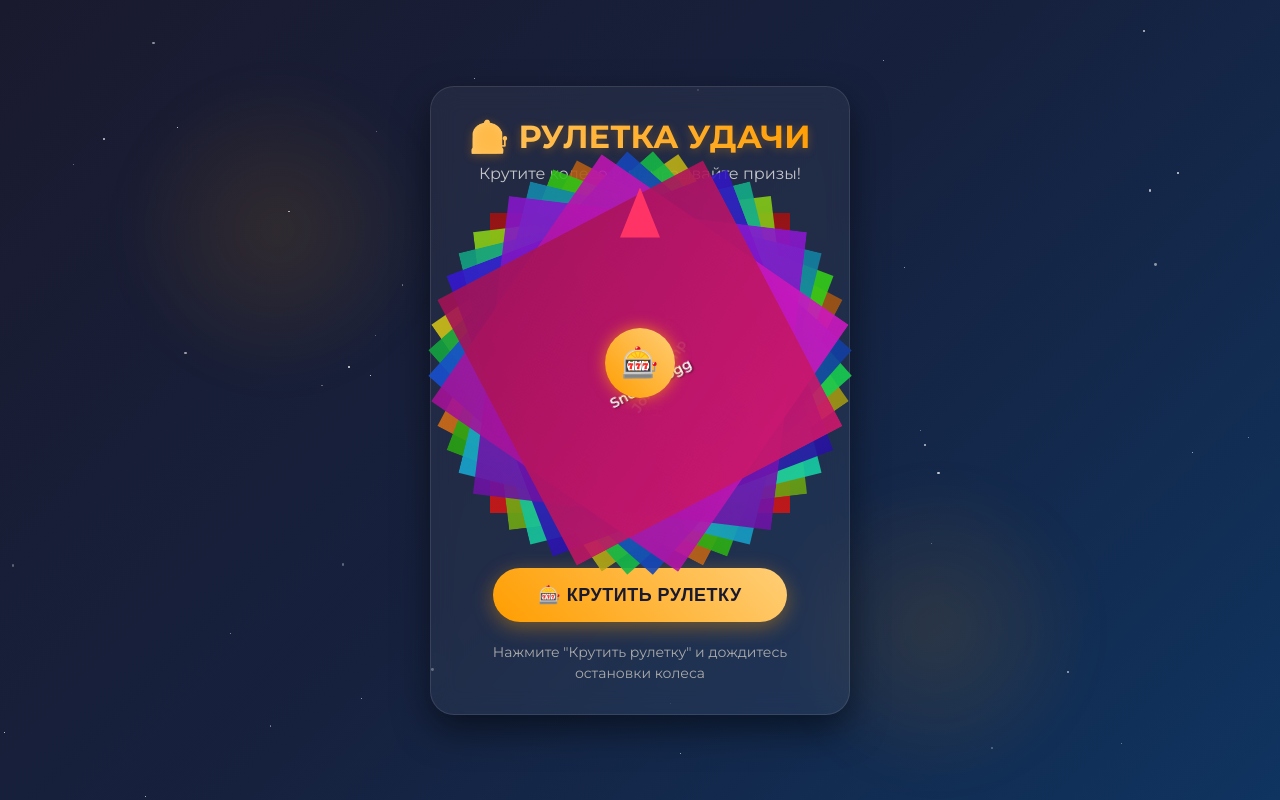
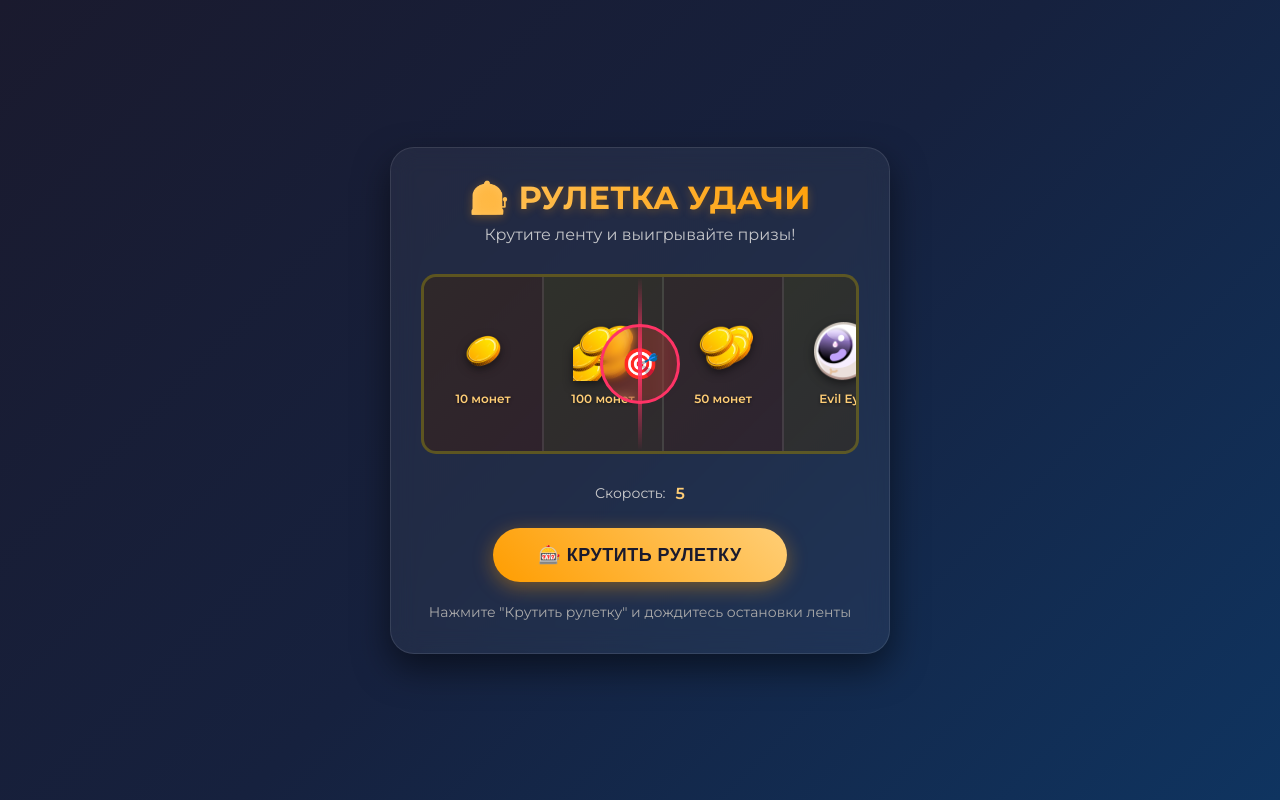
Before and after one commit to giftforyou777/my-roulette-app, a plain HTML site: page index.html in a window 1280 px wide. Drawn offline with Linux system fonts and the light colour scheme.

Commit message:
Update index.html

```diff
--- a/index.html
+++ b/index.html
@@ -32,7 +32,7 @@
             padding: 30px;
             text-align: center;
             box-shadow: 0 15px 35px rgba(0, 0, 0, 0.5);
-            max-width: 420px;
+            max-width: 500px;
             width: 100%;
             border: 1px solid rgba(255, 255, 255, 0.1);
             position: relative;
@@ -65,76 +65,87 @@
         .roulette-container {
             position: relative;
             margin: 30px 0;
-            perspective: 1000px;
+            height: 180px;
+            overflow: hidden;
+            border-radius: 15px;
+            background: rgba(0, 0, 0, 0.3);
+            border: 3px solid rgba(255, 215, 0, 0.3);
         }
 
-        .wheel-wrapper {
-            position: relative;
-            width: 300px;
-            height: 300px;
-            margin: 0 auto;
+        .roulette-track {
+            display: flex;
+            position: absolute;
+            height: 100%;
+            left: 0;
+            transition: transform 0.1s linear;
         }
 
-        .wheel {
-            width: 100%;
-            height: 100%;
-            position: relative;
-            transform-style: preserve-3d;
-            transition: transform 4s cubic-bezier(0.17, 0.67, 0.83, 0.67);
-            border-radius: 50%;
-            box-shadow: 0 0 0 10px rgba(255, 157, 0, 0.2),
-                        inset 0 0 0 10px rgba(0, 0, 0, 0.3);
-        }
-
-        .wheel-item {
-            position: absolute;
-            width: 100%;
+        .roulette-item {
+            width: 120px;
             height: 100%;
             display: flex;
             flex-direction: column;
             align-items: center;
             justify-content: center;
-            font-size: 14px;
-            font-weight: 600;
-            text-align: center;
-            transform-origin: center;
-            backface-visibility: hidden;
-            color: #fff;
-            text-shadow: 1px 1px 2px rgba(0, 0, 0, 0.6);
-            overflow: hidden;
+            padding: 15px;
+            background: linear-gradient(135deg, rgba(255, 215, 0, 0.1), rgba(255, 140, 0, 0.1));
+            border-right: 2px solid rgba(255, 255, 255, 0.1);
+            position: relative;
+            flex-shrink: 0;
+        }
+
+        .roulette-item:nth-child(2n) {
+            background: linear-gradient(135deg, rgba(255, 140, 0, 0.1), rgba(255, 69, 0, 0.1));
         }
 
         .prize-image {
-            width: 40px;
-            height: 40px;
+            width: 60px;
+            height: 60px;
             object-fit: contain;
-            margin-bottom: 5px;
-            filter: drop-shadow(0 2px 3px rgba(0, 0, 0, 0.4));
+            margin-bottom: 10px;
+            filter: drop-shadow(0 3px 5px rgba(0, 0, 0, 0.5));
+            transition: transform 0.3s ease;
         }
 
-        .pointer {
+        .roulette-item:hover .prize-image {
+            transform: scale(1.1);
+        }
+
+        .prize-name {
+            font-size: 12px;
+            font-weight: 600;
+            text-align: center;
+            color: #ffce76;
+            text-shadow: 0 1px 3px rgba(0, 0, 0, 0.5);
+        }
+
+        .center-line {
             position: absolute;
-            top: -25px;
+            top: 0;
             left: 50%;
             transform: translateX(-50%);
-            width: 40px;
-            height: 50px;
-            background: linear-gradient(45deg, #ff3366, #ff3366);
-            clip-path: polygon(50% 0%, 0% 100%, 100% 100%);
+            width: 4px;
+            height: 100%;
+            background: linear-gradient(to bottom, transparent, #ff3366, transparent);
             z-index: 10;
-            filter: drop-shadow(0 3px 5px rgba(0, 0, 0, 0.4));
         }
 
-        .pointer::after {
-            content: '';
+        .center-marker {
             position: absolute;
-            top: 5px;
+            top: 50%;
             left: 50%;
-            transform: translateX(-50%);
-            width: 15px;
-            height: 15px;
-            background: #ff3366;
+            transform: translate(-50%, -50%);
+            width: 80px;
+            height: 80px;
+            background: rgba(255, 51, 102, 0.2);
+            border: 3px solid #ff3366;
             border-radius: 50%;
+            z-index: 5;
+            display: flex;
+            align-items: center;
+            justify-content: center;
+            font-size: 30px;
+            backdrop-filter: blur(5px);
         }
 
         .spin-button {
@@ -187,7 +198,7 @@
             -webkit-text-fill-color: transparent;
         }
 
-        .prize-name {
+        .prize-name-large {
             font-size: 26px;
             font-weight: 700;
             color: #ffce76;
@@ -237,71 +248,50 @@
             z-index: 1;
         }
 
-        .background-effects {
-            position: fixed;
-            top: 0;
-            left: 0;
-            width: 100%;
-            height: 100%;
-            pointer-events: none;
-            z-index: 0;
-        }
-
-        .star {
-            position: absolute;
-            background: white;
-            border-radius: 50%;
-            opacity: 0.3;
-            animation: twinkle 5s infinite;
-        }
-
-        @keyframes twinkle {
-            0%, 100% { opacity: 0.3; }
-            50% { opacity: 0.8; }
-        }
-
-        .glow {
-            position: absolute;
-            width: 300px;
-            height: 300px;
-            border-radius: 50%;
-            background: radial-gradient(circle, rgba(255, 157, 0, 0.2) 0%, transparent 70%);
-            filter: blur(20px);
-            animation: pulse 4s infinite alternate;
-        }
-
-        @keyframes pulse {
-            0% { opacity: 0.3; transform: scale(0.9); }
-            100% { opacity: 0.6; transform: scale(1.1); }
-        }
-
         .instructions {
             margin-top: 20px;
             font-size: 14px;
             color: #aaa;
             line-height: 1.5;
         }
+
+        .speed-control {
+            margin-top: 15px;
+            display: flex;
+            align-items: center;
+            justify-content: center;
+            gap: 10px;
+        }
+
+        .speed-label {
+            font-size: 14px;
+            color: #ccc;
+        }
+
+        .speed-value {
+            font-weight: 600;
+            color: #ffce76;
+        }
     </style>
 </head>
 <body>
-    <div class="background-effects">
-        <div class="glow" style="top: 10%; left: 10%;"></div>
-        <div class="glow" style="top: 60%; right: 15%;"></div>
-    </div>
-
     <div class="container">
         <div class="header">
             <h1 class="title">🎰 РУЛЕТКА УДАЧИ</h1>
-            <p class="subtitle">Крутите колесо и выигрывайте призы!</p>
+            <p class="subtitle">Крутите ленту и выигрывайте призы!</p>
         </div>
 
         <div class="roulette-container">
-            <div class="pointer"></div>
-            <div class="wheel-wrapper">
-                <div class="wheel" id="wheel">
-                    <!-- Wheel items will be generated by JavaScript -->
+            <div class="center-line"></div>
+            <div class="center-marker">🎯</div>
+            <div class="roulette-track" id="rouletteTrack">
+                <!-- Roulette items will be generated by JavaScript -->
             </div>
         </div>
+
+        <div class="speed-control">
+            <span class="speed-label">Скорость:</span>
+            <span class="speed-value" id="speedValue">5</span>
         </div>
 
         <button class="spin-button" id="spinButton">🎰 КРУТИТЬ РУЛЕТКУ</button>
@@ -314,12 +304,12 @@
         <div class="prize-display" id="prizeDisplay">
             <div class="prize-title">🎉 ПОЗДРАВЛЯЕМ!</div>
             <img class="prize-image-large" id="prizeImageLarge" src="" alt="Приз">
-            <div class="prize-name" id="prizeName"></div>
+            <div class="prize-name-large" id="prizeName"></div>
             <p>Ваш приз скоро будет зачислен</p>
         </div>
 
         <div class="instructions">
-            <p>Нажмите "Крутить рулетку" и дождитесь остановки колеса</p>
+            <p>Нажмите "Крутить рулетку" и дождитесь остановки ленты</p>
         </div>
     </div>
 
@@ -340,66 +330,47 @@
             { name: "Snoop Dogg", probability: 0.01, image: "gift13.png" }
         ];
 
-        const wheel = document.getElementById('wheel');
+        const rouletteTrack = document.getElementById('rouletteTrack');
         const spinButton = document.getElementById('spinButton');
         const prizeDisplay = document.getElementById('prizeDisplay');
         const prizeName = document.getElementById('prizeName');
         const prizeImageLarge = document.getElementById('prizeImageLarge');
         const loading = document.getElementById('loading');
+        const speedValue = document.getElementById('speedValue');
 
-        // Create wheel items
-        function createWheelItems() {
-            wheel.innerHTML = '';
+        let isSpinning = false;
+        let animationId = null;
+        let currentSpeed = 5;
+        let currentPosition = 0;
+        let targetPrize = null;
 
+        // Create roulette items with infinite loop effect
+        function createRouletteItems() {
+            rouletteTrack.innerHTML = '';
+
+            // Create multiple copies for seamless infinite effect
+            for (let copy = 0; copy < 3; copy++) {
                 prizes.forEach((prize, index) => {
-                const angle = (360 / prizes.length) * index;
                     const item = document.createElement('div');
-                item.className = 'wheel-item';
-                item.style.transform = `rotate(${angle}deg)`;
+                    item.className = 'roulette-item';
 
-                // Create background color based on index
-                const hue = (index * 360 / prizes.length);
-                item.style.background = `linear-gradient(${angle}deg, hsla(${hue}, 80%, 45%, 0.9), hsla(${hue}, 80%, 35%, 0.9))`;
-
-                // Create image element for the prize
                     const img = document.createElement('img');
                     img.className = 'prize-image';
                     img.src = `images/${prize.image}`;
                     img.alt = prize.name;
 
-                // Create text element
                     const text = document.createElement('div');
+                    text.className = 'prize-name';
                     text.textContent = prize.name;
 
                     item.appendChild(img);
                     item.appendChild(text);
-                wheel.appendChild(item);
+                    rouletteTrack.appendChild(item);
                 });
-
-            // Add center circle
-            const center = document.createElement('div');
-            center.style.position = 'absolute';
-            center.style.top = '50%';
-            center.style.left = '50%';
-            center.style.transform = 'translate(-50%, -50%)';
-            center.style.width = '70px';
-            center.style.height = '70px';
-            center.style.background = 'linear-gradient(45deg, #ff9d00, #ffce76)';
-            center.style.borderRadius = '50%';
-            center.style.boxShadow = '0 0 15px rgba(255, 157, 0, 0.7)';
-            center.style.zIndex = '5';
-            center.style.display = 'flex';
-            center.style.alignItems = 'center';
-            center.style.justifyContent = 'center';
-            center.style.fontSize = '30px';
-            center.innerHTML = '🎰';
-
-            wheel.appendChild(center);
+            }
         }
 
-        let isSpinning = false;
-
-        spinButton.addEventListener('click', async () => {
+        function startSpinning() {
             if (isSpinning) return;
 
             isSpinning = true;
@@ -407,32 +378,55 @@
             prizeDisplay.style.display = 'none';
 
             // Select random prize based on probability
-            const randomPrize = selectPrize();
+            targetPrize = selectPrize();
 
-            // Calculate rotation (multiple full rotations + prize position)
-            const fullRotations = 5 + Math.floor(Math.random() * 3);
-            const prizeIndex = prizes.findIndex(p => p.name === randomPrize.name);
-            const prizeAngle = (360 / prizes.length) * prizeIndex;
-            const totalRotation = (fullRotations * 360) + (360 - prizeAngle) + 180;
+            // Calculate target position (center of the target prize)
+            const targetIndex = prizes.findIndex(p => p.name === targetPrize.name);
+            const targetPosition = -(targetIndex * 120 + 60); // 120px per item, 60px to center
 
-            // Apply spinning animation
-            wheel.style.transition = 'transform 4s cubic-bezier(0.17, 0.67, 0.83, 0.67)';
-            wheel.style.transform = `rotate(${totalRotation}deg)`;
+            // Add some random offset for natural feel
+            const randomOffset = (Math.random() - 0.5) * 240;
+            const finalTargetPosition = targetPosition + randomOffset - (120 * prizes.length * 2);
 
-            // Create confetti effect
-            createConfetti();
+            // Start animation
+            animateRoulette(finalTargetPosition);
+        }
 
-            // Show prize after animation
-            setTimeout(() => {
-                prizeName.textContent = randomPrize.name;
-                prizeImageLarge.src = `images/${randomPrize.image}`;
+        function animateRoulette(targetPosition) {
+            const startPosition = currentPosition;
+            const startTime = performance.now();
+            const duration = 4000; // 4 seconds
+
+            function updateAnimation(currentTime) {
+                const elapsed = currentTime - startTime;
+                const progress = Math.min(elapsed / duration, 1);
+
+                // Easing function for smooth deceleration
+                const easing = 1 - Math.pow(1 - progress, 3);
+
+                currentPosition = startPosition + (targetPosition - startPosition) * easing;
+                rouletteTrack.style.transform = `translateX(${currentPosition}px)`;
+
+                if (progress < 1) {
+                    animationId = requestAnimationFrame(updateAnimation);
+                } else {
+                    // Animation complete
+                    isSpinning = false;
+                    spinButton.disabled = false;
+
+                    // Show prize
+                    prizeName.textContent = targetPrize.name;
+                    prizeImageLarge.src = `images/${targetPrize.image}`;
                     prizeDisplay.style.display = 'block';
 
                     // Send data to Telegram
                     loading.style.display = 'block';
-                sendPrizeToTelegram(randomPrize);
-            }, 4000);
-        });
+                    sendPrizeToTelegram(targetPrize);
+                }
+            }
+
+            animationId = requestAnimationFrame(updateAnimation);
+        }
 
         function selectPrize() {
             const random = Math.random() * 100;
@@ -446,46 +440,6 @@
             }
 
             return prizes[0]; // Fallback
-        }
-
-        function createConfetti() {
-            for (let i = 0; i < 60; i++) {
-                const confetti = document.createElement('div');
-                confetti.className = 'confetti';
-                confetti.style.left = Math.random() * 100 + 'vw';
-
-                // Random confetti shapes
-                const shapes = ['square', 'circle', 'rectangle', 'triangle'];
-                const shape = shapes[Math.floor(Math.random() * shapes.length)];
-
-                if (shape === 'square') {
-                    confetti.style.width = '12px';
-                    confetti.style.height = '12px';
-                    confetti.style.background = `hsl(${Math.random() * 360}, 100%, 60%)`;
-                } else if (shape === 'circle') {
-                    confetti.style.width = '12px';
-                    confetti.style.height = '12px';
-                    confetti.style.borderRadius = '50%';
-                    confetti.style.background = `hsl(${Math.random() * 360}, 100%, 60%)`;
-                } else if (shape === 'rectangle') {
-                    confetti.style.width = '8px';
-                    confetti.style.height = '16px';
-                    confetti.style.background = `hsl(${Math.random() * 360}, 100%, 60%)`;
-                } else if (shape === 'triangle') {
-                    confetti.style.width = '0';
-                    confetti.style.height = '0';
-                    confetti.style.borderLeft = '8px solid transparent';
-                    confetti.style.borderRight = '8px solid transparent';
-                    confetti.style.borderBottom = `16px solid hsl(${Math.random() * 360}, 100%, 60%)`;
-                    confetti.style.background = 'transparent';
-                }
-
-                confetti.style.animation = `confettiFall ${2 + Math.random() * 2}s linear forwards`;
-                confetti.style.animationDelay = Math.random() * 2 + 's';
-                document.body.appendChild(confetti);
-
-                setTimeout(() => confetti.remove(), 4000);
-            }
         }
 
         function sendPrizeToTelegram(prize) {
@@ -518,43 +472,16 @@
             }
         }
 
-        // Reset wheel after animation
-        wheel.addEventListener('transitionend', () => {
-            isSpinning = false;
-            spinButton.disabled = false;
-
-            // Reset wheel position (keep visual position but reset transform for next spin)
-            const computedStyle = window.getComputedStyle(wheel);
-            const matrix = new DOMMatrixReadOnly(computedStyle.transform);
-            const currentRotation = Math.round(Math.atan2(matrix.b, matrix.a) * (180/Math.PI));
-
-            wheel.style.transition = 'none';
-            wheel.style.transform = `rotate(${currentRotation % 360}deg)`;
-
-            // Force reflow
-            void wheel.offsetWidth;
-        });
-
-        // Create background stars
-        function createStars() {
-            const effectsContainer = document.querySelector('.background-effects');
-            for (let i = 0; i < 50; i++) {
-                const star = document.createElement('div');
-                star.className = 'star';
-                star.style.width = Math.random() * 3 + 'px';
-                star.style.height = star.style.width;
-                star.style.top = Math.random() * 100 + '%';
-                star.style.left = Math.random() * 100 + '%';
-                star.style.animationDelay = Math.random() * 5 + 's';
-                star.style.animationDuration = 3 + Math.random() * 7 + 's';
-                effectsContainer.appendChild(star);
-            }
-        }
-
         // Initialize
         document.addEventListener('DOMContentLoaded', () => {
-            createWheelItems();
-            createStars();
+            createRouletteItems();
+
+            // Set initial position to middle of the track
+            currentPosition = -(120 * prizes.length);
+            rouletteTrack.style.transform = `translateX(${currentPosition}px)`;
+
+            // Add event listener to spin button
+            spinButton.addEventListener('click', startSpinning);
 
             // Preload images
             prizes.forEach(prize => {
```
Lines whose indentation alone changed are shown as unchanged.
